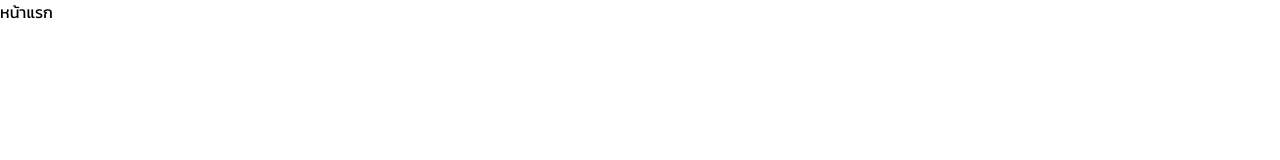
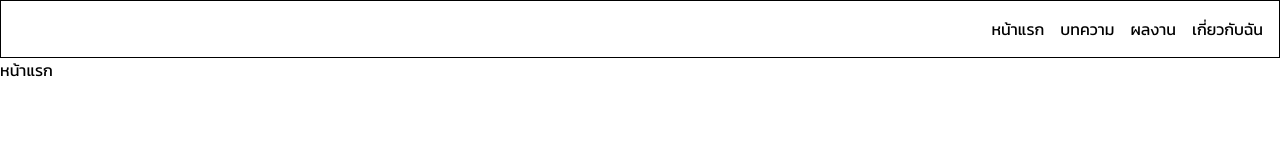
Before and after one commit to yutna/yutna.github.io, an Astro site: page / in a window 1280 px wide. Built offline with nearby package versions, Linux system fonts and the light colour scheme; Astro itself is replaced by a stand-in of ours.

Commit message:
Add a header to the default layout

```diff
--- a/src/components/container.astro
+++ b/src/components/container.astro
@@ -2,6 +2,6 @@
 
 ---
 
-<div class="container mx-auto">
+<div class="container mx-auto px-4">
   <slot />
 </div>
--- a/src/components/header.astro
+++ b/src/components/header.astro
@@ -1,7 +1,10 @@
 ---
+import Container from "./container.astro";
 import Navigation from "@/components/navigation.astro";
 ---
 
-<header>
-  <Navigation />
+<header class="border border-solid border-black">
+  <Container>
+    <Navigation />
+  </Container>
 </header>
--- a/src/components/navigation.astro
+++ b/src/components/navigation.astro
@@ -2,8 +2,8 @@
 
 ---
 
-<nav>
-  <ul>
+<nav class="flex justify-end py-4">
+  <ul class="flex gap-4">
     <li>
       <a href="/">หน้าแรก</a>
     </li>
--- a/src/layouts/layout-defalt.astro
+++ b/src/layouts/layout-defalt.astro
@@ -1,4 +1,5 @@
 ---
+import Header from "@/components/header.astro";
 import LayoutRoot from "@/layouts/layout-root.astro";
 import type { Props as LayoutRootProps } from "@/layouts/layout-root.astro";
 
@@ -8,5 +9,6 @@ const { pageTitle } = Astro.props;
 ---
 
 <LayoutRoot pageTitle={pageTitle}>
+  <Header />
   <slot />
 </LayoutRoot>
```
